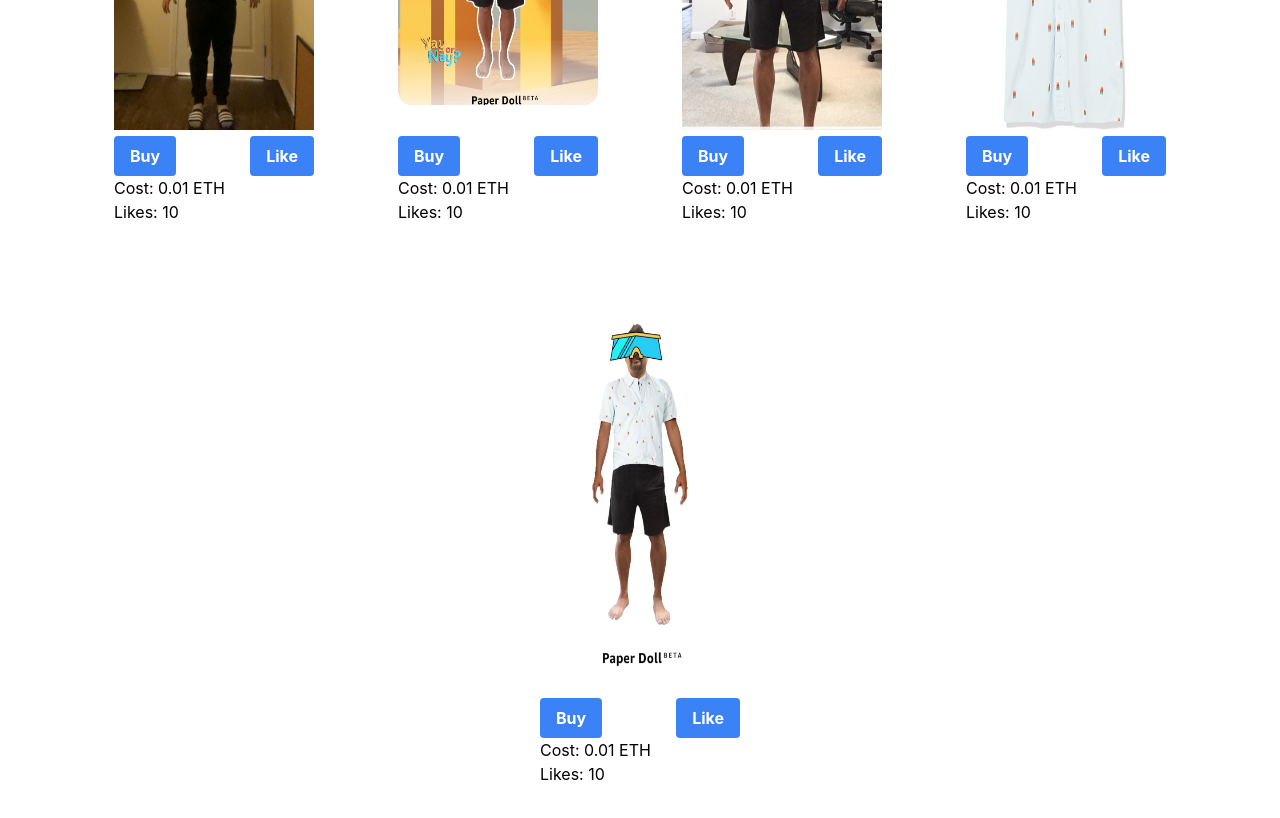
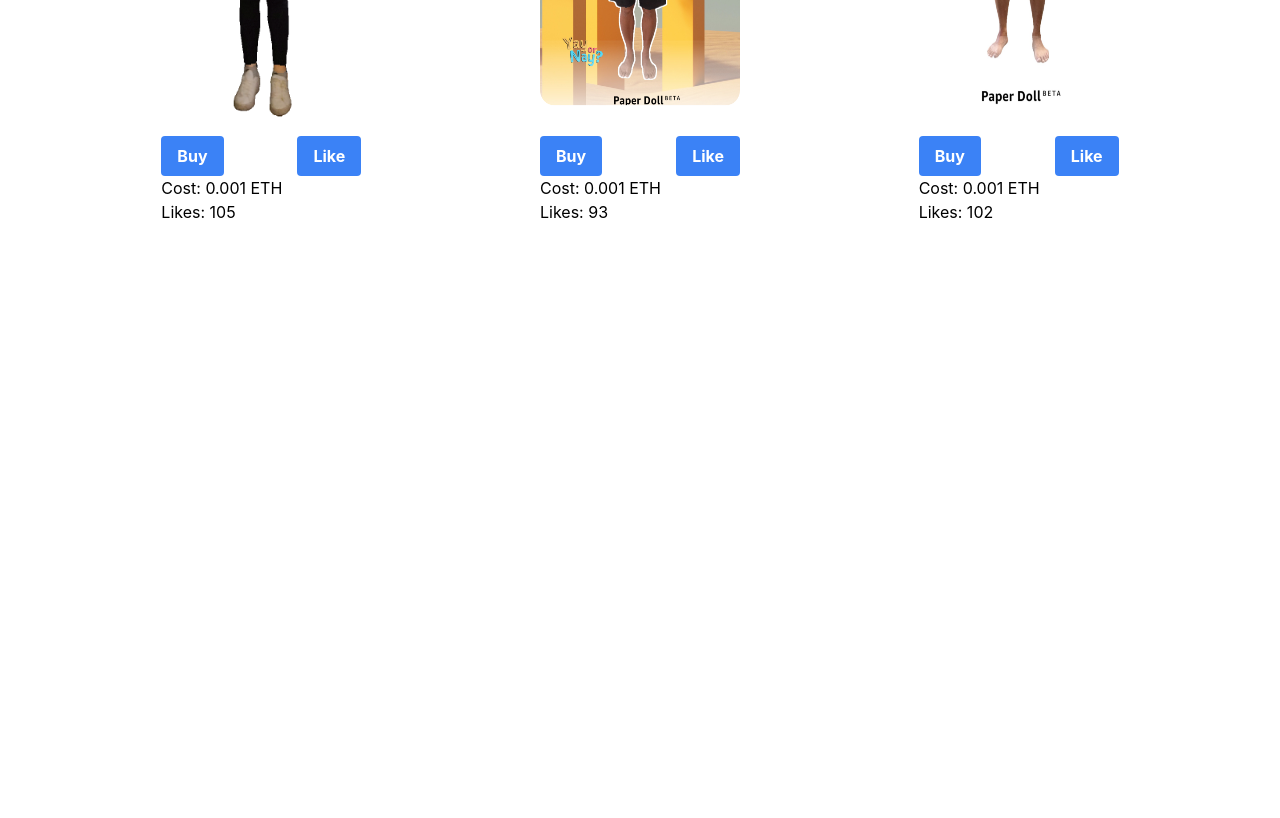
Before and after one commit to huwangtao123/nftproject, a Next.js app: page /collectionPage in a window 1280 px wide. Shown: the part 480-1298 px from the top of the page. After the commit the page ends 800 px from the top, so only its background shows below. Built offline with nearby package versions, Linux system fonts and the light colour scheme; what wagmi would draw is missing.

Commit message:
Cleaning up nonVTO results from collections

```diff
--- a/components/Collections.js
+++ b/components/Collections.js
@@ -1,11 +1,10 @@
 import React from 'react';
 import SelectMenu from './SelectMenu';
 import Image from 'next/image';
-import testimage from '../public/test.png';
+import testimage from '../public/QianqianVTO.png';
 import testimage2 from '../public/test2.png';
-import testimage3 from '../public/gmoy.png';
-import testimage4 from '../public/B07J2YCKTF.jpg';
-import testimage5 from '../public/gmoy_B07J2YCKTF.png';
+import testimage3 from '../public/gmoy_B07J2YCKTF.png';
+
 
 const style = {
   wrapper: `px-10 place-content-center`,
@@ -36,8 +35,8 @@ const Collections = () => {
               <button type='button' className={style.button}>Like</button>
             </div>
             <div className={style.info}>
-              <div>Cost: 0.01 ETH</div>
-              <div>Likes: 10</div>
+              <div>Cost: 0.001 ETH</div>
+              <div>Likes: 105</div>
             </div>
           </div>
           <div className={style.image}>
@@ -47,8 +46,8 @@ const Collections = () => {
               <button type='button' className={style.button}>Like</button>
             </div>
             <div className={style.info}>
-              <div>Cost: 0.01 ETH</div>
-              <div>Likes: 10</div>
+              <div>Cost: 0.001 ETH</div>
+              <div>Likes: 93</div>
             </div>
           </div>
           <div className={style.image}>
@@ -58,31 +57,9 @@ const Collections = () => {
               <button type='button' className={style.button}>Like</button>
             </div>
             <div className={style.info}>
-              <div>Cost: 0.01 ETH</div>
-              <div>Likes: 10</div>
+              <div>Cost: 0.001 ETH</div>
+              <div>Likes: 102</div>
             </div>
-          </div>
-          <div className={style.image}>
-            <Image alt='test image' src={testimage4} width={200} height={400} />
-            <div className={style.buttons}>
-              <button type='button' className={style.button}>Buy</button>
-              <button type='button' className={style.button}>Like</button>
-            </div>
-            <div className={style.info}>
-              <div>Cost: 0.01 ETH</div>
-              <div>Likes: 10</div>
-            </div>
-          </div>
-        </div>
-        <div className={style.image}>
-          <Image alt='test image' src={testimage5} width={200} height={400} />
-          <div className={style.buttons}>
-            <button type='button' className={style.button}>Buy</button>
-            <button type='button' className={style.button}>Like</button>
-          </div>
-          <div className={style.info}>
-            <div>Cost: 0.01 ETH</div>
-            <div>Likes: 10</div>
           </div>
         </div>
       </div>
```
